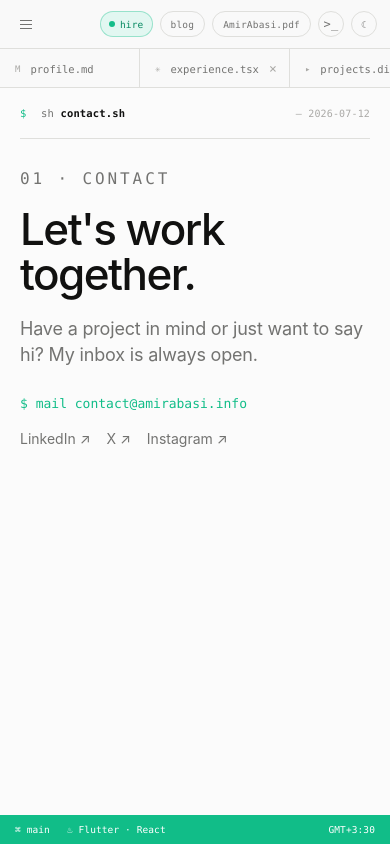
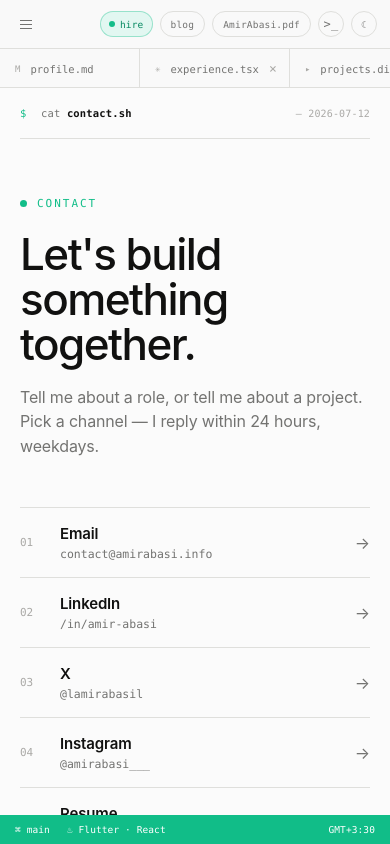
Before and after one commit to lAmirshahinxl/modern_portfolio, a Next.js app: page /contact in a window 390 px wide. Built offline with nearby package versions, Linux system fonts and the light colour scheme.

Commit message:
update website

```diff
--- a/src/app/globals.css
+++ b/src/app/globals.css
@@ -544,7 +544,6 @@ a:focus-visible {
 
 .route-transition {
   min-height: 100%;
-  will-change: opacity, transform, filter;
 }
 
 .route-transition .document-section,
@@ -562,7 +561,8 @@ a:focus-visible {
 .route-transition .document-section:nth-of-type(3),
 .route-transition .project-list,
 .route-transition .code-document,
-.route-transition .log-document { animation-delay: 180ms; }
+.route-transition .log-document,
+.route-transition .contact-channels { animation-delay: 180ms; }
 .route-transition .document-section:nth-of-type(4) { animation-delay: 220ms; }
 
 .profile-document {
@@ -716,8 +716,7 @@ a:focus-visible {
 }
 
 .numbers .document-label,
-.principles .document-label,
-.contact-document .document-label {
+.principles .document-label {
   margin-bottom: 20px;
 }
 
@@ -798,20 +797,105 @@ a:focus-visible {
 }
 
 .contact-document {
+  max-width: 720px;
   padding: 52px 0 70px;
 }
 
-.contact-document p {
-  margin: 0 0 17px;
-  color: var(--muted);
+.contact-kicker {
+  display: inline-flex;
+  align-items: center;
+  gap: 10px;
+  margin: 0 0 22px;
+  color: var(--green);
+  font-family: Menlo, Monaco, Consolas, monospace;
+  font-size: 11px;
+  font-weight: 500;
+  letter-spacing: 0.18em;
+}
+
+.contact-kicker b {
+  display: block;
+  width: 7px;
+  height: 7px;
+  border-radius: 50%;
+  background: var(--green);
+}
+
+.contact-document .document-headline {
+  max-width: 540px;
+  margin: 18px 0 0;
+  font-size: 17px;
+  line-height: 1.55;
+}
+
+.contact-channels {
+  margin: 48px 0 0;
+  padding: 0;
+  list-style: none;
+  border-top: 1px solid var(--border);
+}
+
+.contact-channels li {
+  border-bottom: 1px solid var(--border);
+}
+
+.contact-channels a {
+  display: grid;
+  grid-template-columns: 36px minmax(88px, 120px) minmax(0, 1fr) auto;
+  align-items: center;
+  gap: 12px 18px;
+  min-height: 64px;
+  padding: 18px 2px;
+  color: inherit;
+  text-decoration: none;
+  transition: background-color 160ms ease, color 160ms ease;
+}
+
+.contact-channels a:hover {
+  background: color-mix(in srgb, var(--panel) 70%, transparent);
+}
+
+.contact-channels a:hover .contact-arrow {
+  transform: translateX(3px);
+  color: var(--green);
+}
+
+.contact-index {
+  color: var(--faint);
+  font-family: Menlo, Monaco, Consolas, monospace;
+  font-size: 11px;
+}
+
+.contact-label {
+  color: var(--text);
   font-size: 16px;
-}
-
-.contact-document a {
-  color: var(--green);
-  font-family: Menlo, Monaco, Consolas, monospace;
-  font-size: 12px;
-  text-decoration: none;
+  font-weight: 600;
+  letter-spacing: -0.01em;
+}
+
+.contact-value {
+  overflow: hidden;
+  color: var(--muted);
+  font-family: Menlo, Monaco, Consolas, monospace;
+  font-size: 12.5px;
+  text-overflow: ellipsis;
+  white-space: nowrap;
+}
+
+.contact-arrow {
+  justify-self: end;
+  color: var(--muted);
+  font-size: 16px;
+  line-height: 1;
+  transition: transform 160ms ease, color 160ms ease;
+}
+
+.contact-tip {
+  margin: 28px 0 0;
+  color: var(--faint);
+  font-family: Menlo, Monaco, Consolas, monospace;
+  font-size: 11px;
+  line-height: 1.5;
 }
 
 .project-links {
@@ -841,19 +925,6 @@ a:focus-visible {
 .project-links span {
   color: var(--muted);
   font-size: 13px;
-}
-
-.social-links {
-  display: flex;
-  flex-wrap: wrap;
-  gap: 16px;
-  margin-top: 18px;
-}
-
-.social-links a {
-  font-family: inherit;
-  font-size: 14px;
-  color: var(--muted);
 }
 
 .document-intro {
@@ -1094,22 +1165,6 @@ a:focus-visible {
   font-family: Menlo, Monaco, Consolas, monospace;
   font-size: 10.5px;
   text-decoration: none;
-}
-
-.contact-document {
-  max-width: 650px;
-  padding-bottom: 70px;
-}
-
-.contact-document .document-headline {
-  margin: 19px 0 0;
-  font-size: 20px;
-}
-
-.contact-document .contact-email {
-  display: inline-block;
-  margin-top: 28px;
-  font-size: 13px;
 }
 
 .statusbar {
@@ -1415,7 +1470,26 @@ a:focus-visible {
   }
 
   .contact-document .document-headline {
-    font-size: 18px;
+    font-size: 16px;
+  }
+
+  .contact-channels a {
+    grid-template-columns: 28px minmax(72px, 96px) minmax(0, 1fr) auto;
+    gap: 10px 12px;
+    min-height: 58px;
+    padding: 16px 0;
+  }
+
+  .contact-label {
+    font-size: 15px;
+  }
+
+  .contact-value {
+    font-size: 11.5px;
+  }
+
+  .contact-tip {
+    font-size: 10.5px;
   }
 
   .principles li p {
@@ -1428,6 +1502,38 @@ a:focus-visible {
 
   .desktop-status {
     display: none;
+  }
+}
+
+@media (max-width: 520px) {
+  .contact-channels a {
+    grid-template-columns: 28px minmax(0, 1fr) auto;
+    grid-template-rows: auto auto;
+    column-gap: 12px;
+    row-gap: 4px;
+    align-items: start;
+    padding-top: 16px;
+    padding-bottom: 16px;
+  }
+
+  .contact-index {
+    grid-row: 1 / span 2;
+    align-self: center;
+  }
+
+  .contact-label {
+    grid-column: 2;
+  }
+
+  .contact-value {
+    grid-column: 2;
+    white-space: normal;
+  }
+
+  .contact-arrow {
+    grid-column: 3;
+    grid-row: 1 / span 2;
+    align-self: center;
   }
 }
 
--- a/src/components/portfolio/portfolio-documents.tsx
+++ b/src/components/portfolio/portfolio-documents.tsx
@@ -141,24 +141,68 @@ export function ProjectsDocument() {
 }
 
 export function ContactDocument() {
+  const channels = [
+    {
+      label: "Email",
+      value: portfolio.contact.email,
+      href: `mailto:${portfolio.contact.email}`,
+      external: false,
+    },
+    {
+      label: "LinkedIn",
+      value: "/in/amir-abasi",
+      href: portfolio.social.linkedin,
+      external: true,
+    },
+    {
+      label: "X",
+      value: "@lamirabasil",
+      href: portfolio.social.twitter,
+      external: true,
+    },
+    {
+      label: "Instagram",
+      value: "@amirabasi___",
+      href: portfolio.social.instagram,
+      external: true,
+    },
+    {
+      label: "Resume",
+      value: portfolio.resume.label,
+      href: portfolio.resume.href,
+      external: true,
+    },
+  ] as const;
+
   return (
     <article className="profile-document route-document">
-      <DocumentCommand command="sh" file="contact.sh" />
+      <DocumentCommand command="cat" file="contact.sh" />
 
-      <section className="document-section document-intro contact-document" aria-labelledby="contact-title">
-        <p className="document-label">01 · CONTACT</p>
-        <h1 id="contact-title">Let&apos;s work together.</h1>
+      <section className="document-section contact-document" aria-labelledby="contact-title">
+        <p className="contact-kicker"><b aria-hidden="true" /> CONTACT</p>
+        <h1 id="contact-title">Let&apos;s build something together.</h1>
         <p className="document-headline">
-          Have a project in mind or just want to say hi? My inbox is always open.
+          Tell me about a role, or tell me about a project. Pick a channel — I reply within 24 hours, weekdays.
         </p>
-        <a className="contact-email" href={`mailto:${portfolio.contact.email}`}>
-          $ mail {portfolio.contact.email}
-        </a>
-        <div className="social-links">
-          <a href={portfolio.social.linkedin} target="_blank" rel="noreferrer">LinkedIn ↗</a>
-          <a href={portfolio.social.twitter} target="_blank" rel="noreferrer">X ↗</a>
-          <a href={portfolio.social.instagram} target="_blank" rel="noreferrer">Instagram ↗</a>
-        </div>
+
+        <ul className="contact-channels" aria-label="Contact channels">
+          {channels.map((channel, index) => (
+            <li key={channel.label}>
+              <a
+                href={channel.href}
+                target={channel.external ? "_blank" : undefined}
+                rel={channel.external ? "noreferrer" : undefined}
+              >
+                <span className="contact-index">{String(index + 1).padStart(2, "0")}</span>
+                <span className="contact-label">{channel.label}</span>
+                <span className="contact-value">{channel.value}</span>
+                <span className="contact-arrow" aria-hidden="true">→</span>
+              </a>
+            </li>
+          ))}
+        </ul>
+
+        <p className="contact-tip">tip — best opener is one line on what you&apos;re building + your timeline.</p>
       </section>
     </article>
   );
--- a/src/components/portfolio/portfolio-page.tsx
+++ b/src/components/portfolio/portfolio-page.tsx
@@ -203,8 +203,13 @@ export function PortfolioPage({ children }: Readonly<{ children: ReactNode }>) {
         ) : null}
       </AnimatePresence>
 
-      <nav className="editor-tabs" role="tablist" aria-label="Open files">
-        <AnimatePresence initial={false}>
+      <motion.nav
+        className="editor-tabs"
+        role="tablist"
+        aria-label="Open files"
+        layoutScroll
+      >
+        <AnimatePresence initial={false} mode="popLayout">
           {visibleTabs.map((tab) => {
             const isActive = activeTarget === tab.id;
 
@@ -214,13 +219,14 @@ export function PortfolioPage({ children }: Readonly<{ children: ReactNode }>) {
                 className={isActive ? "editor-tab active" : "editor-tab"}
                 role="tab"
                 aria-selected={isActive}
-                layout={!prefersReducedMotion}
-                initial={prefersReducedMotion ? false : { opacity: 0, scale: 0.96, y: -4 }}
-                animate={{ opacity: 1, scale: 1, y: 0 }}
-                exit={prefersReducedMotion ? undefined : { opacity: 0, scale: 0.96, y: -4 }}
-                transition={{
-                  duration: prefersReducedMotion ? 0 : 0.28,
-                  ease: [0.22, 1, 0.36, 1],
+                layout={prefersReducedMotion ? false : "position"}
+                initial={prefersReducedMotion ? false : { opacity: 0, x: 8 }}
+                animate={{ opacity: 1, x: 0 }}
+                exit={prefersReducedMotion ? undefined : { opacity: 0, x: -8 }}
+                transition={prefersReducedMotion ? { duration: 0 } : {
+                  layout: { type: "spring", stiffness: 520, damping: 42, mass: 0.55 },
+                  opacity: { duration: 0.14 },
+                  x: { duration: 0.18, ease: [0.22, 1, 0.36, 1] },
                 }}
               >
                 <Link
@@ -253,7 +259,7 @@ export function PortfolioPage({ children }: Readonly<{ children: ReactNode }>) {
             );
           })}
         </AnimatePresence>
-      </nav>
+      </motion.nav>
 
       <main className="editor" id="main-content">
         <aside className="line-numbers" aria-hidden="true">
@@ -264,30 +270,23 @@ export function PortfolioPage({ children }: Readonly<{ children: ReactNode }>) {
             <motion.div
               key={pathname}
               className="route-transition"
-              initial={prefersReducedMotion ? false : {
-                opacity: 0,
-                y: 18,
-                filter: "blur(8px)",
-              }}
+              initial={prefersReducedMotion ? false : { opacity: 0, y: 8 }}
               animate={{
                 opacity: 1,
                 y: 0,
-                filter: "blur(0px)",
                 transition: prefersReducedMotion
                   ? { duration: 0 }
                   : {
-                      opacity: { duration: 0.4, ease: [0.22, 1, 0.36, 1] },
-                      y: { duration: 0.5, ease: [0.22, 1, 0.36, 1] },
-                      filter: { duration: 0.44, ease: [0.22, 1, 0.36, 1] },
+                      opacity: { duration: 0.2, ease: [0.22, 1, 0.36, 1] },
+                      y: { duration: 0.24, ease: [0.22, 1, 0.36, 1] },
                     },
               }}
               exit={prefersReducedMotion ? undefined : {
                 opacity: 0,
-                y: -14,
-                filter: "blur(6px)",
+                y: -4,
                 transition: {
-                  duration: 0.28,
-                  ease: [0.4, 0, 0.2, 1],
+                  duration: 0.1,
+                  ease: [0.4, 0, 1, 1],
                 },
               }}
             >
```
Also changed, not shown: 1 other file (tests, documents, lock files or other folders).
